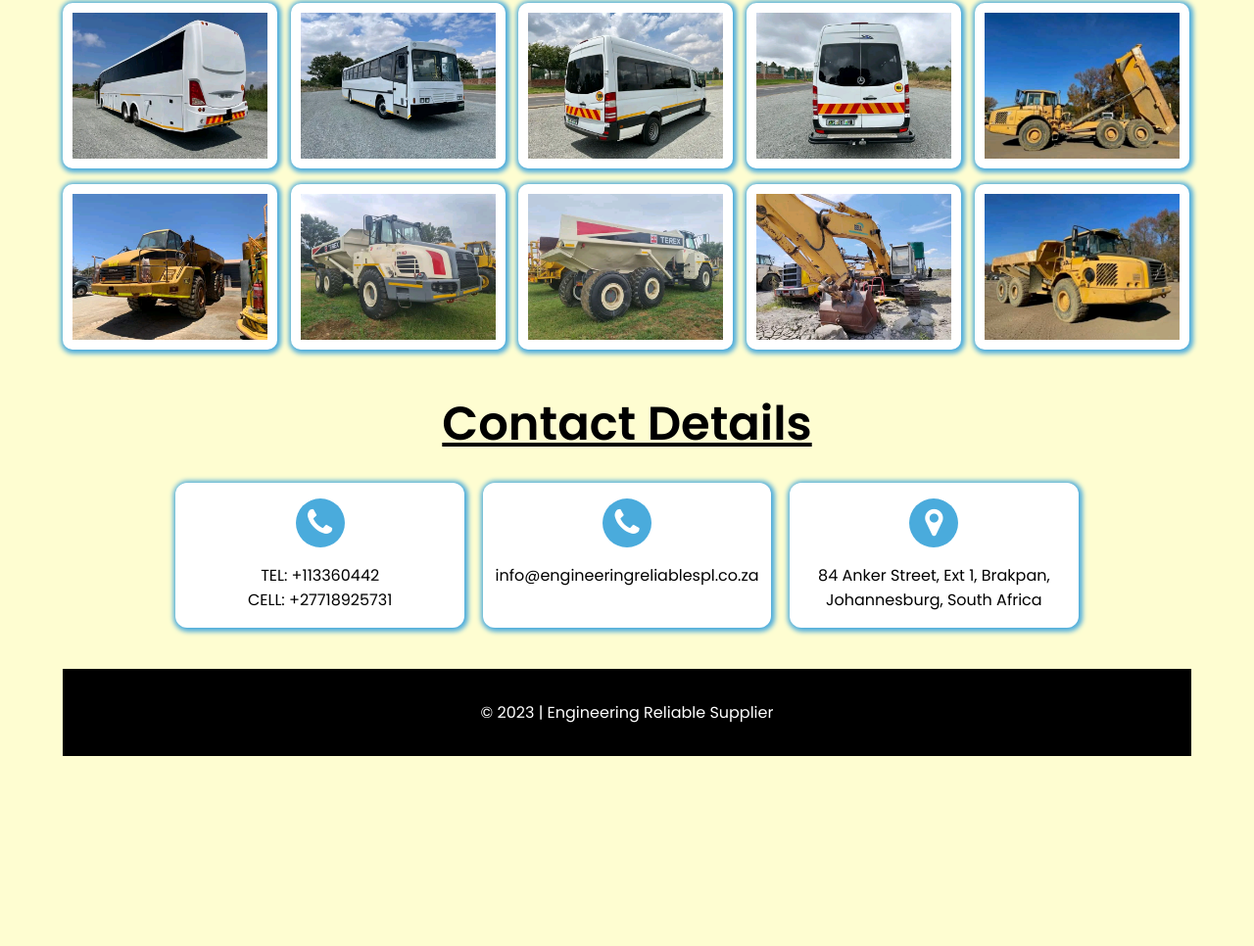
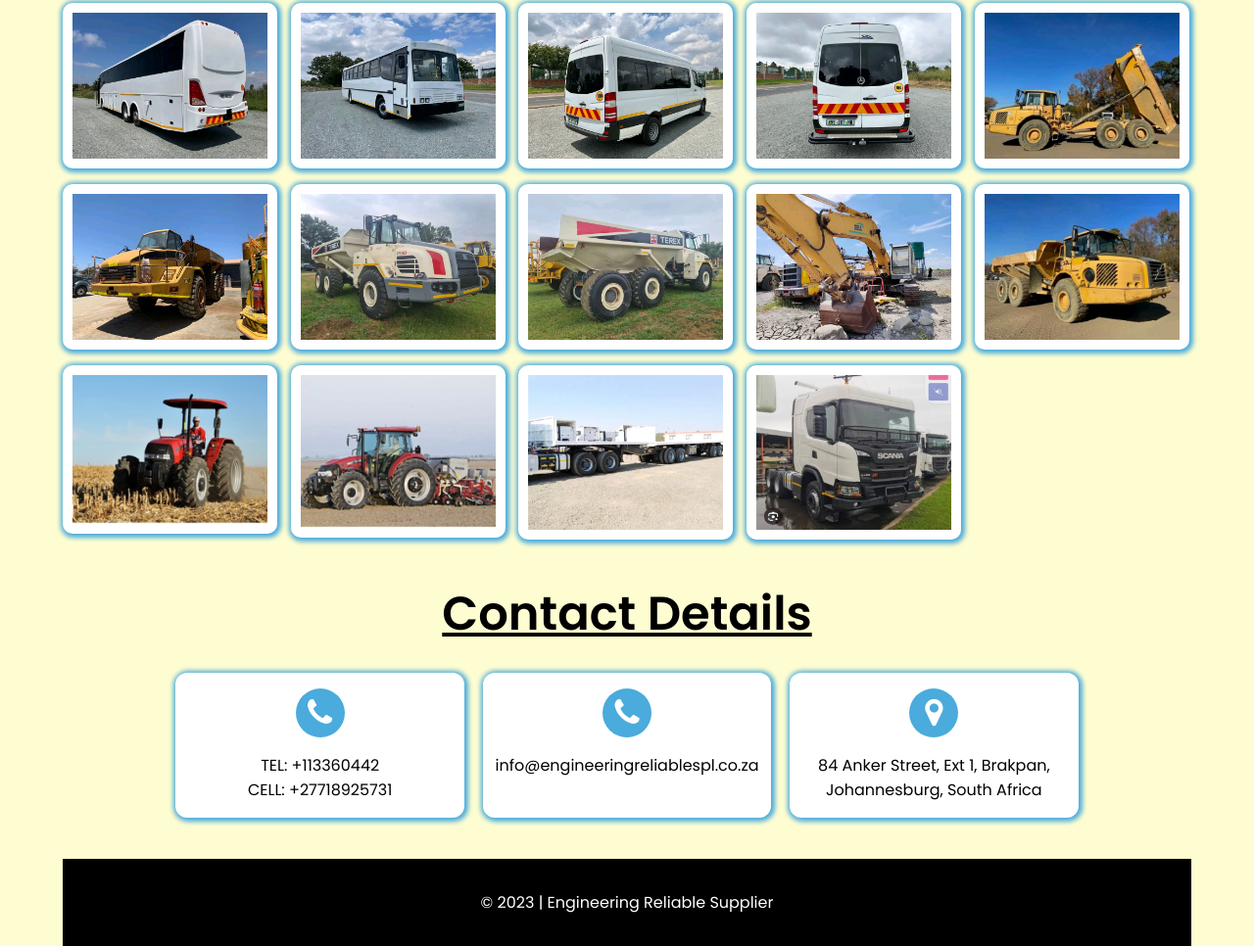
Before and after one commit to siyabongahlongwane/engineering-spl, a plain HTML site: page index.html in a window 1280 px wide. Shown: the part 1917-2883 px from the top of the page at 98% size. Before the commit the page ends 2689 px from the top, so only its background shows below. Drawn offline with Linux system fonts and the light colour scheme.

Commit message:
Added new images

```diff
--- a/index.html
+++ b/index.html
@@ -210,6 +210,10 @@
                     <div class="img-wrapper"><img src="./img/8.jpeg" alt="Machine Image"></div>
                     <div class="img-wrapper"><img src="./img/9.jpeg" alt="Machine Image"></div>
                     <div class="img-wrapper"><img src="./img/10.jpeg" alt="Machine Image"></div>
+                    <div class="img-wrapper"><img src="./img/11.jpeg" alt="Machine Image"></div>
+                    <div class="img-wrapper"><img src="./img/12.jpeg" alt="Machine Image"></div>
+                    <div class="img-wrapper"><img src="./img/13.jpeg" alt="Machine Image"></div>
+                    <div class="img-wrapper"><img src="./img/14.jpeg" alt="Machine Image"></div>
                 </div>
 
                 <div class="contact-details flex">
```
Also changed, not shown: img/11.jpeg (added), img/12.jpeg (added), img/13.jpeg (added), img/14.jpeg (added), 1 other file.
